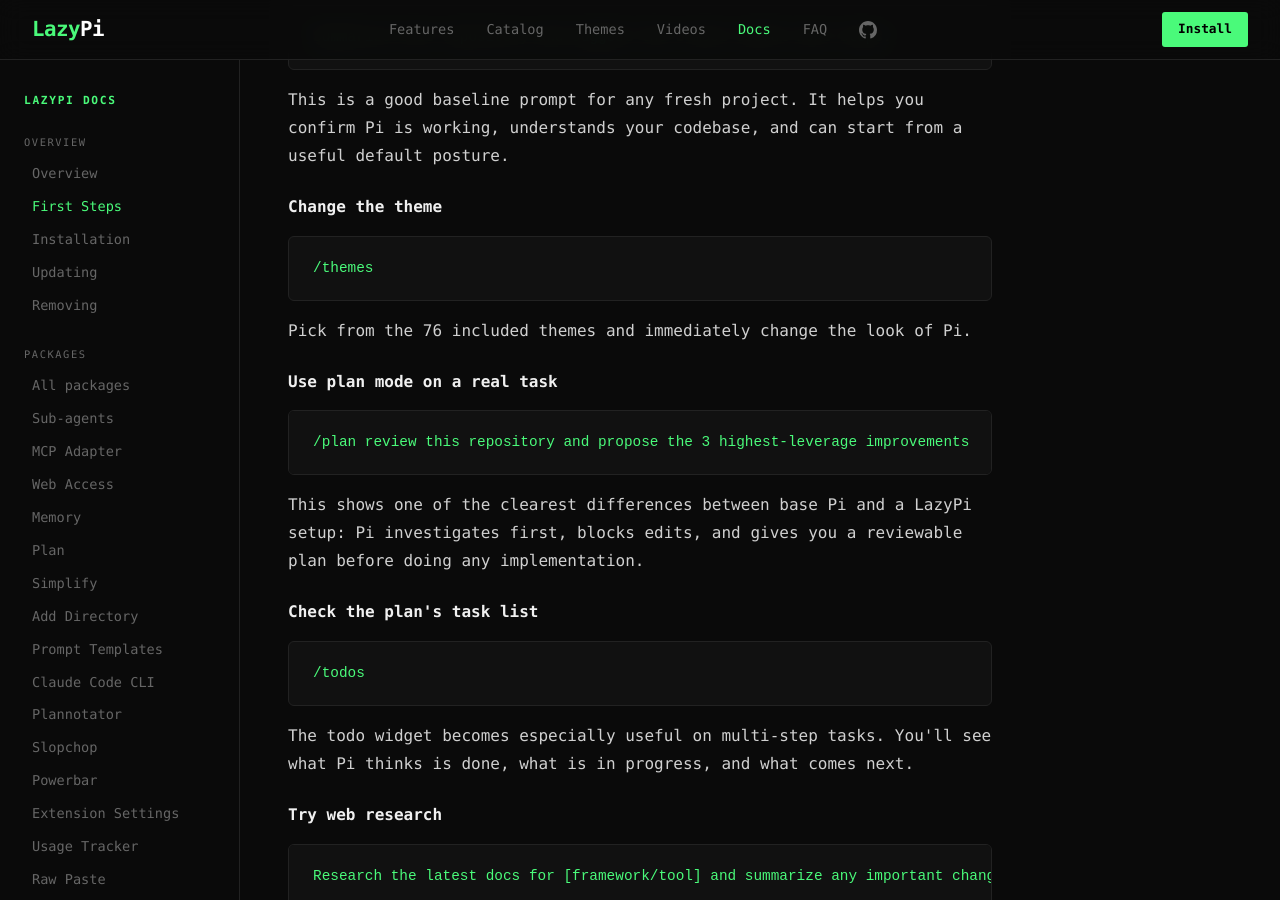
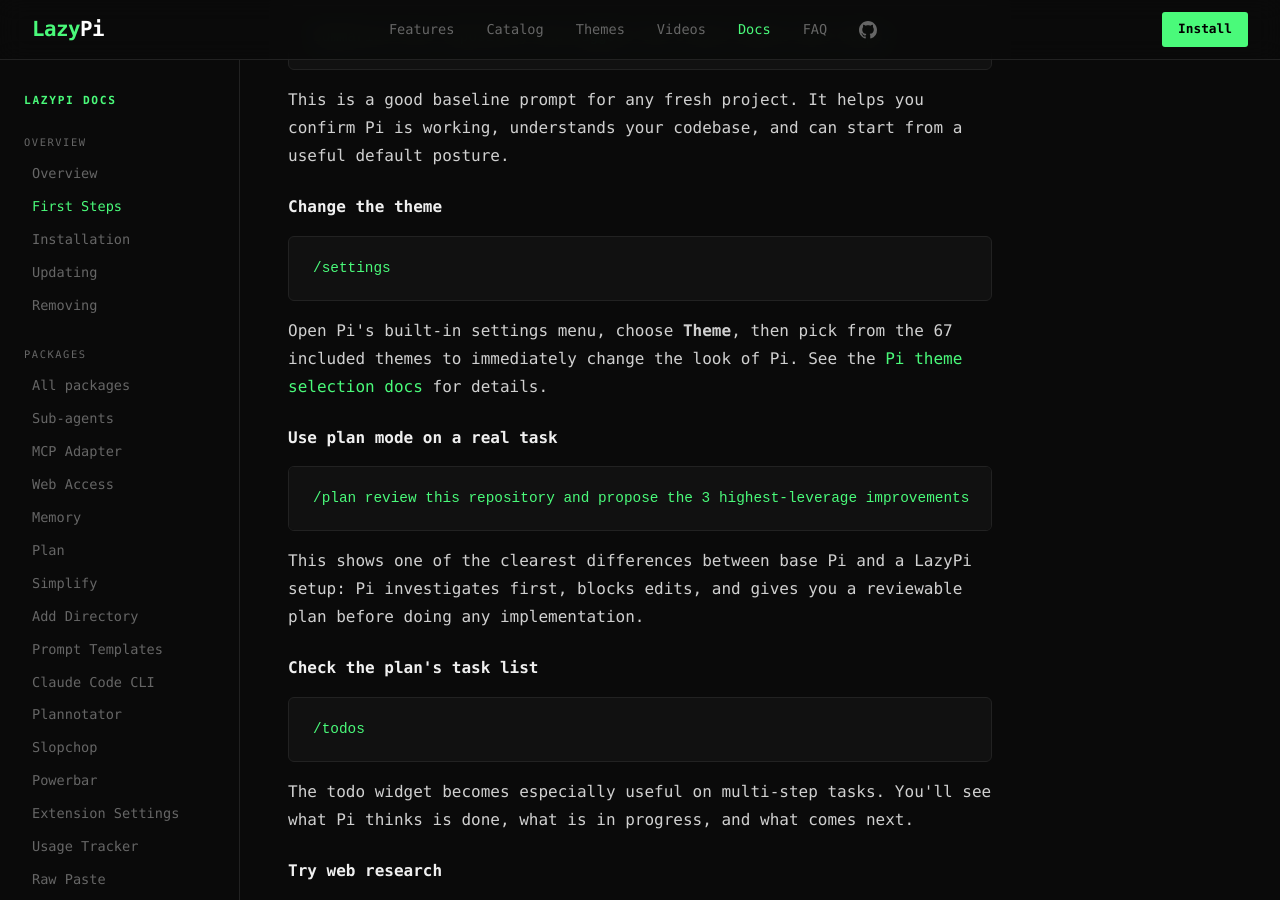
Before and after one commit to robzolkos/LazyPi, a Jekyll site: the page built from docs/docs/first-steps.html, in a window 1280 px wide and 900 px high, scrolled down 1279 px. Built offline with Jekyll 4.4.1, drawn with Linux system fonts in a browser that asks for light colours.

Commit message:
docs: point theme selection to settings (#54)

```diff
--- a/docs/docs/first-steps.html
+++ b/docs/docs/first-steps.html
@@ -40,8 +40,8 @@
     </p>
 
     <h3>Change the theme</h3>
-    <pre><code>/themes</code></pre>
-    <p>Pick from the 76 included themes and immediately change the look of Pi.</p>
+    <pre><code>/settings</code></pre>
+    <p>Open Pi's built-in settings menu, choose <strong>Theme</strong>, then pick from the 67 included themes to immediately change the look of Pi. See the <a href="https://pi.dev/docs/latest/themes#selecting-a-theme" target="_blank" rel="noopener">Pi theme selection docs</a> for details.</p>
 
     <h3>Use plan mode on a real task</h3>
     <pre><code>/plan review this repository and propose the 3 highest-leverage improvements</code></pre>
--- a/docs/index.html
+++ b/docs/index.html
@@ -54,7 +54,7 @@
     <div class="stat-label">Skills</div>
   </div>
   <div class="stat">
-    <div class="stat-num">76</div>
+    <div class="stat-num">67</div>
     <div class="stat-label">Themes</div>
   </div>
   <div class="stat">
@@ -94,7 +94,7 @@
         <tr>
           <td>Themes</td>
           <td><span class="val-dim">2</span></td>
-          <td><span class="val">76</span></td>
+          <td><span class="val">67</span></td>
         </tr>
         <tr>
           <td>MCP server integration</td>
```
